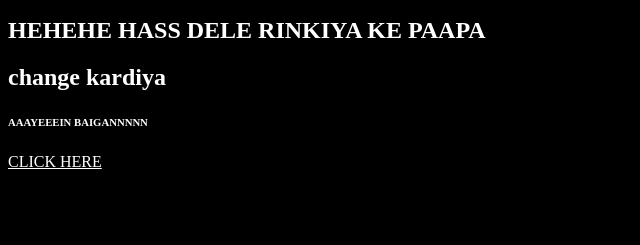
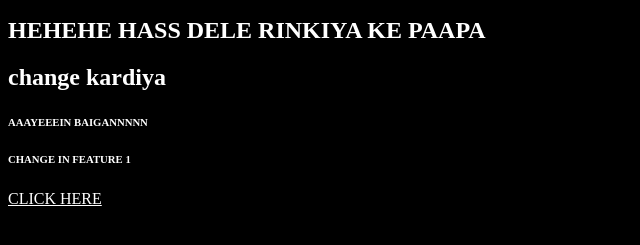
Before and after one commit to Oma3r3/mynodeapp, a website: page index.html in a window 1280 px wide. Shown: the part 105-350 px from the top of the page, without its empty margins (0-640 px from the left). Drawn offline with Linux system fonts and the light colour scheme.

Commit message:
changes in another branch

```diff
--- a/index.html
+++ b/index.html
@@ -17,6 +17,7 @@
     <h2>HEHEHE HASS DELE RINKIYA KE PAAPA</h2>
     <h2>change kardiya</h2>
     <h6>AAAYEEEIN BAIGANNNNN</h6>
+    <h6>CHANGE IN FEATURE 1</h6>
     <a href="/anotherpage">CLICK HERE</a>
 </body>
 </html>
```
